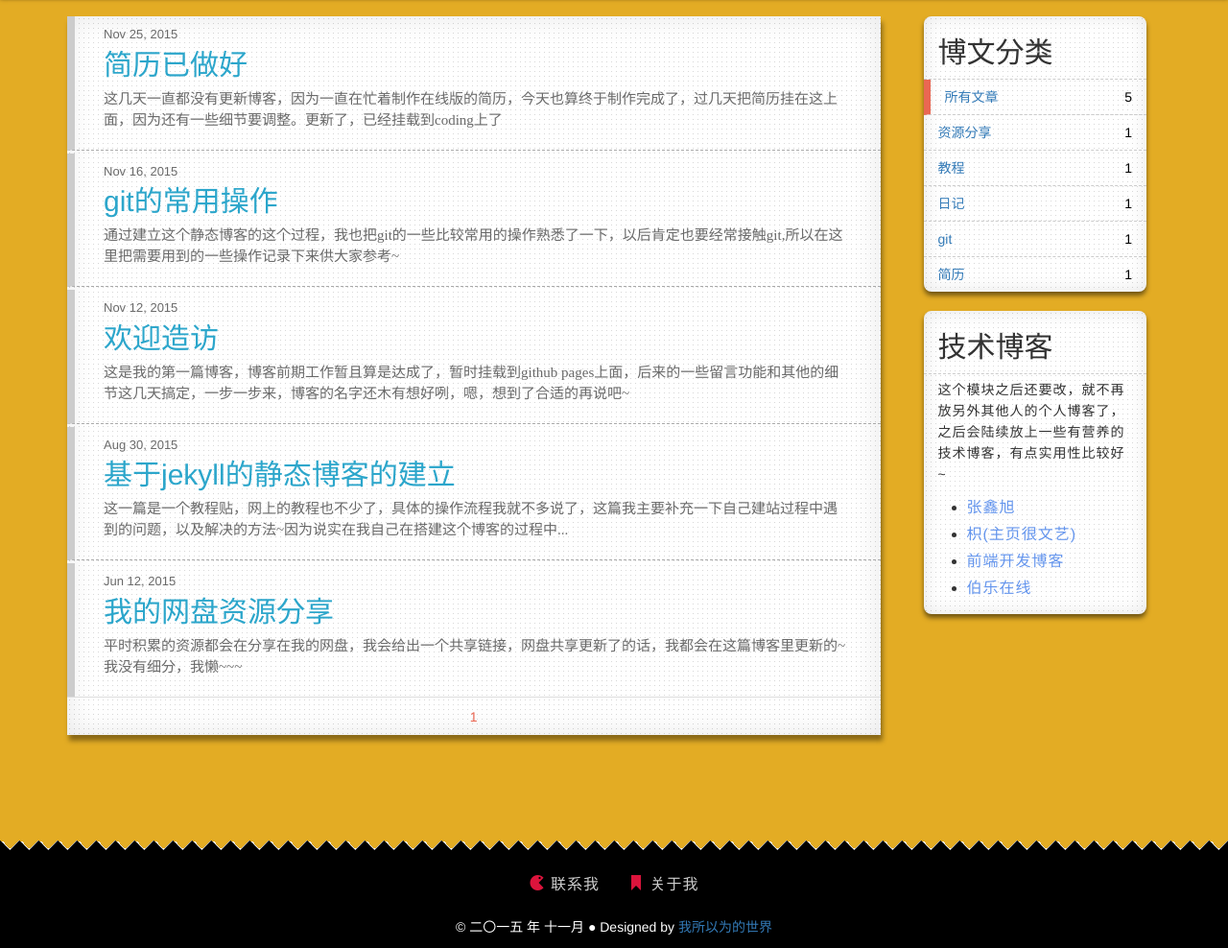
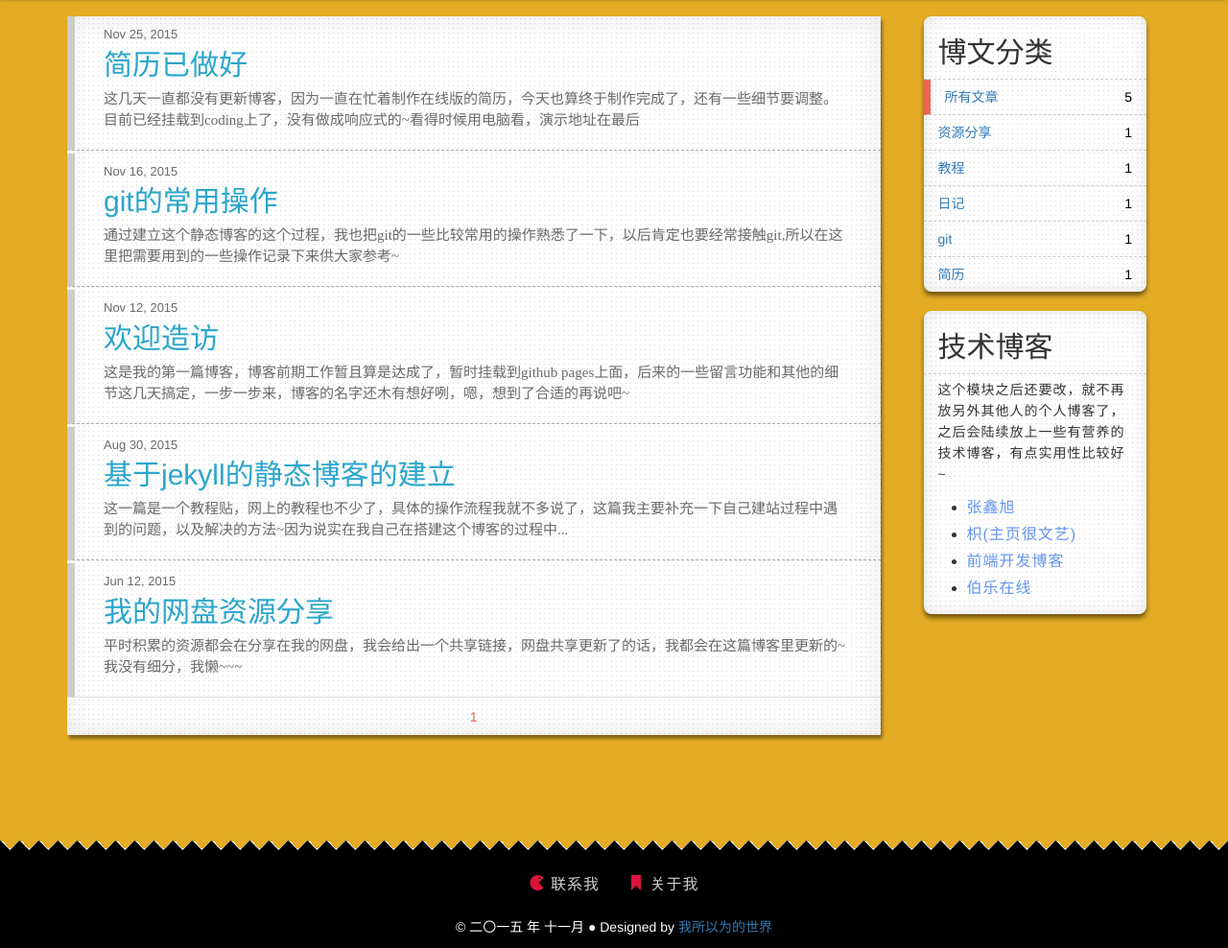
Before and after one commit to momeakl/momeakl.github.io, a Jekyll site: the page built from index.html, in a window 1280 px wide, cut to the strip 55-1043 px from the top of the page. Shown: the whole strip at 96% size. Built offline with Jekyll 4.4.1, drawn with Linux system fonts in a browser that asks for light colours; nearby versions of some CDN libraries; some web fonts are replaced; the list of posts is cut into pages by our own code; comment, search, counter and statistics services are not loaded; a style sheet for code colours, icons or effects is not loaded.

Commit message:
push my resume to coding

```diff
--- a/_posts/2015-11-25-resume.md
+++ b/_posts/2015-11-25-resume.md
@@ -4,7 +4,7 @@
 date:   2015-11-25 21:20:05
 author: 我所以为的世界
 categories: 简历
-excerpt: 这几天一直都没有更新博客，因为一直在忙着制作在线版的简历，今天也算终于制作完成了，过几天把简历挂在这上面，因为还有一些细节要调整。更新了，已经挂载到coding上了
+excerpt: 这几天一直都没有更新博客，因为一直在忙着制作在线版的简历，今天也算终于制作完成了，还有一些细节要调整。目前已经挂载到coding上了，没有做成响应式的~看得时候用电脑看，演示地址在最后
 ---
 
 * content
@@ -12,18 +12,37 @@
 
 ###  制作简历
 
-这几天一直都没有更新博客，因为一直在忙着制作在线版的简历，今天也算终于制作完成了，过几天把简历挂在这上面，因为还有一些细节要调整。
+这几天一直都没有更新博客，因为一直在忙着制作在线版的简历，今天也算终于制作完成了，已经在coding上面做演示了，想着既然是网页版的简历，就没打算做成响应式的，另一方面响应式限制太多的东西了，没法发挥。还请看官们别用移动端看了，酱紫简历布局会一塌糊涂的。。。演示地址见文章最后
 
 
-我也真的是在这份简历上下了功夫了和花心思了，(虽说这份简历工作的时候看的几率不大...)，反正做的这份简历自己挺喜欢的，因为没有什么实习经历，所以也就没啥可写的了~这份简历分为五部分，或者说分为五页，基本上每一页都有自己的布局，没有重复，我也算是绞尽脑汁了，哈哈哈，但是也是因为每一页都有自己的布局和主色调，感觉他们不太像是一个整体。。晚上我稍微改了两页的色调，尽可能统一点吧~~
+
+我也真的是在这份简历上下了功夫了和花心思了，(虽说这份简历在找工作的时候被看的几率不大...)，反正做的这份简历自己挺喜欢的，因为没有什么实习经历，所以也就没啥可写的了~这份简历分为五部分，或者说分为五页，基本上每一页都有自己的布局，没有重复，我也算是绞尽脑汁了，哈哈哈，但是也是因为每一页都有自己的布局和主色调，感觉他们不太像是一个整体。。晚上我稍微改了两页的色调，尽可能统一点吧~~
+
+>  设计归设计，有一点是始终要惦记着的，网页阅读性要好，写出来的网页是给人看的，而不是当作艺术品让人膜拜的~
+>
+>  ----摘自《CSS禅意花园》
 
 ###  小样
 
-给大家上一份我的最后一页的截图，这是想了一天才折腾除来的布局，哈哈哈，主要是因为前面一页敲出来自己都惊呆了，太漂亮了，以至于最后一页我都不知道该怎么整了，哈哈，好了好了，不多说~这里先卖个关子，那一张特别漂亮的过几天在给上，先看这个~~单独拿来说的话，这一页也挺不错的了，我是比较满意的~
+给大家上两张截图，其中最后一页是想了一天才折腾除来的布局，哈哈哈，主要是因为前面一页敲出来自己都惊呆了，虽然布局很简单，但配上大圣的图片感觉还是蛮高大上的，以至于最后一页我都不知道该怎么整了，哈哈~~单独拿来说的话，这一页也挺不错的了，我是比较满意的~
+
+> 第一张截图
+
+
+![简历最后一页](http://7xonct.com1.z0.glb.clouddn.com/photos/jietupage1.png)
+
+> 最后一张截图
 
 
 ![简历最后一页](http://7xonct.com1.z0.glb.clouddn.com/photos/jietupage5.png)
 
+
+
 ###  静态文件云存储
 
->想到以后博客中要经常用到图片之类的静态文件，要是把所有文件都push到github上会拖慢网页的加载速度，朋友曾推荐过七牛云存储，于是今天注册了试用会员，没有注册标准的，不为什么，感觉1G都够用了，现在网站也没啥访问量呀~ 另一方面虽说现在这个时代没啥个人隐私可言，但是个人信息还是能保留就保留一些吧，所以就没有去实名认证~~ 以后博客访问量大了，流量不够用了之后再说嘛~ 好了，这里把七牛推荐给大家用，可以先尝试一下试用的，挺不错的~
+想到以后博客中要经常用到图片之类的静态文件，要是把所有文件都push到github上会拖慢网页的加载速度，朋友曾推荐过七牛云存储，于是今天注册了试用会员，没有注册标准的，不为什么，感觉1G都够用了，现在网站也没啥访问量呀~ 另一方面虽说现在这个时代没啥个人隐私可言，但是个人信息还是能保留就保留一些吧，所以就没有去实名认证~~ 以后博客访问量大了，流量不够用了之后再说嘛~ 好了，这里把七牛推荐给大家用，可以先尝试一下试用的，挺不错的~
+
+
+###  简历演示地址
+
+> **[简历在线版](http://gaobing.coding.io)**
--- a/static/css/index.css
+++ b/static/css/index.css
@@ -84,10 +84,10 @@
 /*The left part of the main*/
 .post-area {
     background: #f8f8fd url(../img/bg-0004.jpg);
-    -webkit-box-shadow: 2px 6px 5px rgba(0, 0, 0, 0.4), 0 0 30px rgba(10, 10, 0, 0.1) inset;
-    -moz-box-shadow: 2px 6px 5px rgba(0, 0, 0, 0.4), 0 0 30px rgba(10, 10, 0, 0.1) inset;
-    -o-box-shadow: 2px 6px 5px rgba(0, 0, 0, 0.4), 0 0 30px rgba(10, 10, 0, 0.1) inset;
-    box-shadow: 2px 6px 5px rgba(0, 0, 0, 0.4), 0 0 30px rgba(10, 10, 0, 0.1) inset;
+    -webkit-box-shadow: 2px 4px 3px rgba(0, 0, 0, 0.4), 0 0 30px rgba(10, 10, 0, 0.1) inset;
+    -moz-box-shadow: 2px 4px 3px rgba(0, 0, 0, 0.4), 0 0 30px rgba(10, 10, 0, 0.1) inset;
+    -o-box-shadow: 2px 4px 3px rgba(0, 0, 0, 0.4), 0 0 30px rgba(10, 10, 0, 0.1) inset;
+    box-shadow: 2px 4px 3px rgba(0, 0, 0, 0.4), 0 0 30px rgba(10, 10, 0, 0.1) inset;
 }
 .post-list-item{
 	display: block;
@@ -123,7 +123,7 @@
 .post-list-item p{
     font-size: 15px;
     color:dimgray;
-    font-family: '幼圆';
+    font-family: 'microsoft yahei';
     line-height: 22px;
 }
 .post-list-item:hover{
```
